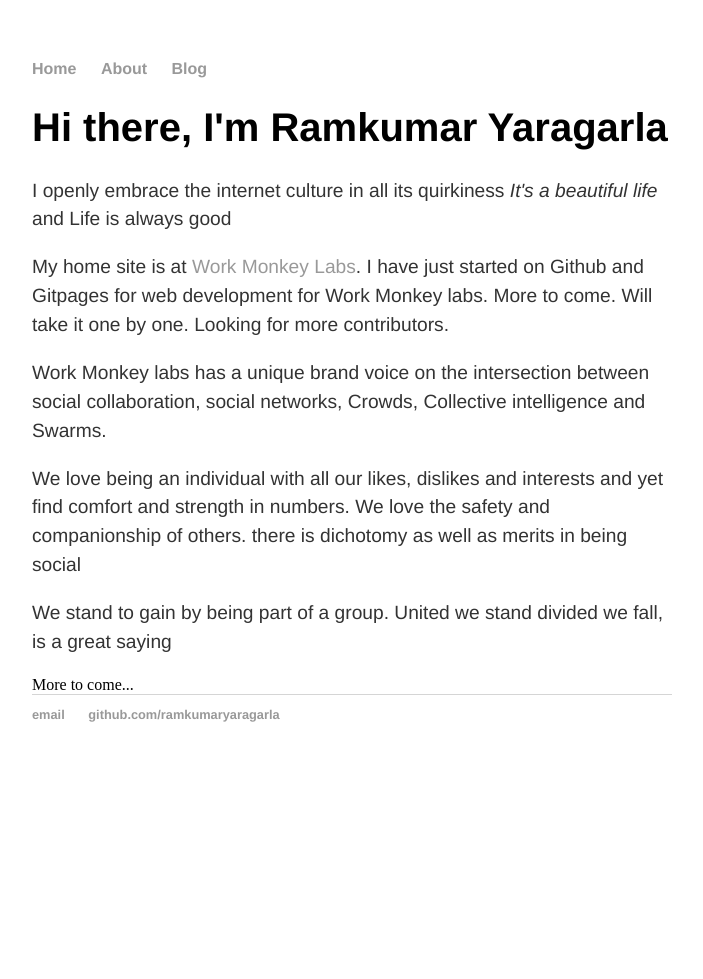
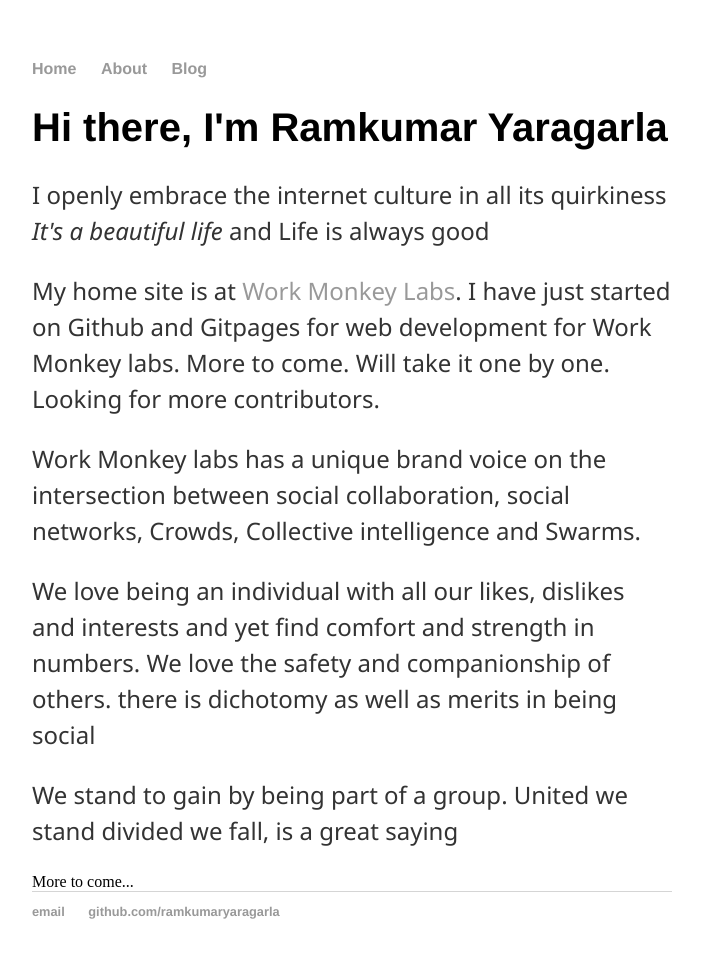
Before and after one commit to RamkumarYaragarla/worko, a Jekyll site: the page built from index.html, in a window 1280 px wide. Shown: the whole page, without its empty margins (288-991 px from the left). Built offline with Jekyll 4.4.1, drawn with Linux system fonts in a browser that asks for light colours; before the commit the page ends 900 px from its top, so only the background shows below that.

Commit message:
Update main.css

```diff
--- a/css/main.css
+++ b/css/main.css
@@ -33,10 +33,10 @@ h3 {
 }
 
 p {
-    font-size: 1.2em;
+    font-size: 1.5em;
     line-height: 1.5em;
     color: #333;
-    font-family:'Helvetica', 'Arial', 'Sans-Serif';
+    font-family:'Segoe UI', 'Arial', 'Sans-Serif';
 }
 footer {
     border-top: 1px solid #d5d5d5;
```
